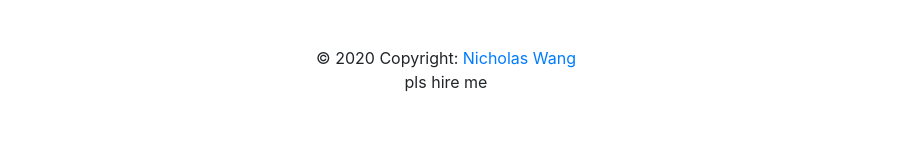
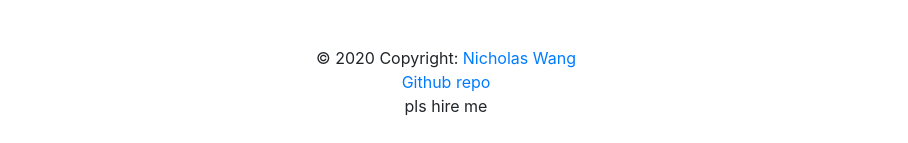
Before and after one commit to nicholaswang2000/wareact, a React (Create React App) app: page / in a window 1280 px wide. Shown: the part 654-797 px from the top of the page, without its empty margins (194-1102 px from the left). Built offline with nearby package versions, Linux system fonts and the light colour scheme; no server answers.

Commit message:
Final touches

```diff
--- a/src/App.js
+++ b/src/App.js
@@ -30,6 +30,7 @@
   };
 
   componentDidMount() {
+    document.title = "War Game";
     fetch("https://deckofcardsapi.com/api/deck/new/shuffle/?deck_count=1")
       .then((res) => res.json())
       .then(
--- a/src/components/footer.jsx
+++ b/src/components/footer.jsx
@@ -9,6 +9,11 @@
           &copy; {new Date().getFullYear()} Copyright:{" "}
           <a href="#"> Nicholas Wang </a>
         </MDBContainer>
+        <MDBContainer fluid>
+          <a href="https://github.com/nicholaswang2000/wareact" target="_blank">
+            Github repo
+          </a>
+        </MDBContainer>
         <MDBContainer fluid>pls hire me</MDBContainer>
       </div>
     </MDBFooter>
```
